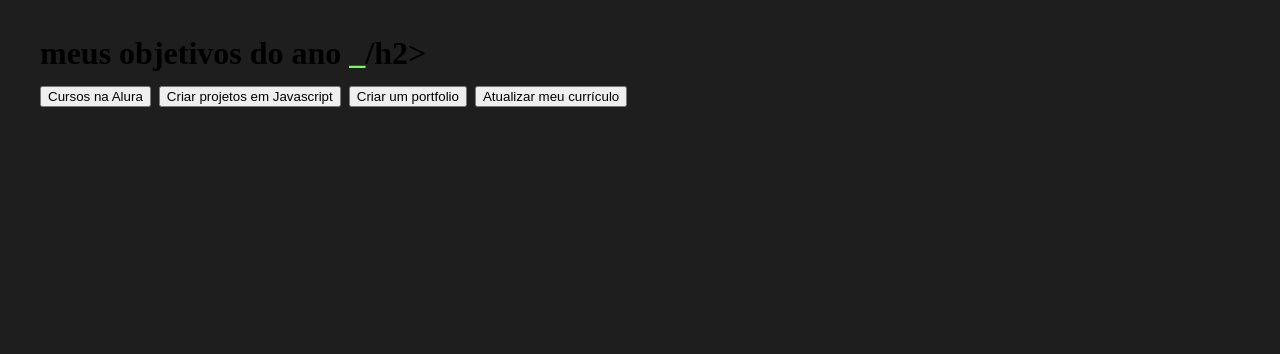
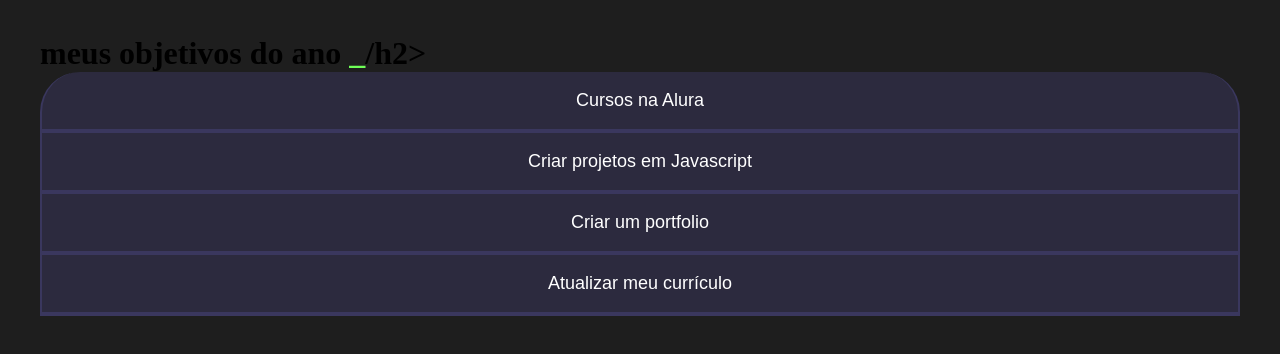
Before and after one commit to thalyta2/projeto-de-vida, a plain HTML site: page index.html in a window 1280 px wide. Drawn offline with Linux system fonts and the light colour scheme.

Commit message:
Add files via upload

```diff
--- a/index.html
+++ b/index.html
@@ -11,13 +11,12 @@
         <h2 class="titulo-principal">meus objetivos do ano <span>_</span>/h2>
 
    <div class="botoes">
-            <button class="botao">Cursos na Alura</button>
+            <button class="botao ativo">Cursos na Alura</button>
             <button class="botao">Criar projetos em Javascript</button>
             <button class="botao">Criar um portfolio</button>
             <button class="botao">Atualizar meu currículo</button>
      </div>
  </section>
-
-    </section>
+ <script src="main.js"></script>
 </body>
 </html>
--- a/style.css
+++ b/style.css
@@ -35,3 +35,49 @@ font-family *chakra petch*, sans-serif;
     .titulo-principal span{
         color: var(--verde)
     }
+    .botao {
+        font-family: "Crakra Petch", sans-serif;
+        background-color: var(--botao-inativo);
+        color: var(--branco);
+        display: flex;
+        justify-content: center;
+        padding: 1em;
+        font-size: 18px;
+        align-items: center;
+        width: 100%;
+        border-bottom: 4px solid var(--botao-ativo);
+        border-left: 2px solid var(--botao-ativo);
+        border-right: 2px solid var(--botao-ativo);
+        border-top: none;
+
+    }
+
+    .botao:first-child {
+        border-radius: 40px 40px 0 0;
+
+        .botoes{
+            display: block ;
+        }
+
+.ativo{
+background-color: var(--botao-ativo);
+border: bottom 4px; solid var(--verde);
+
+}
+
+
+
+
+    @media screen and (min-width: 768px) {
+        .botoes {
+            display: flex;
+        }
+
+        .botao:first-child {
+            border-radius: 40px 0 0 0;
+        }
+
+        .botao:last-child {
+            border-radius: 0 40px 0 0;
+        }
+    }}
```
